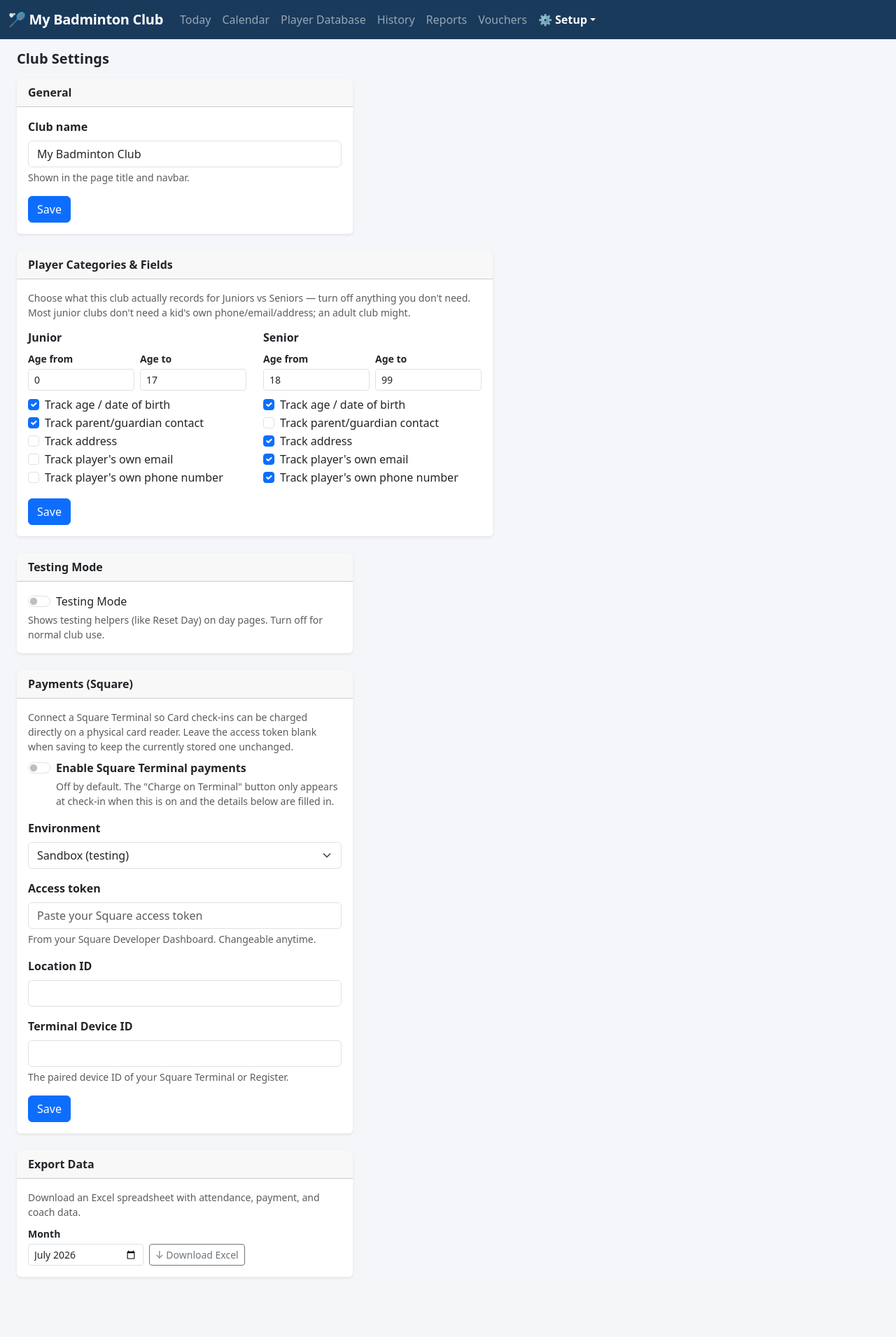
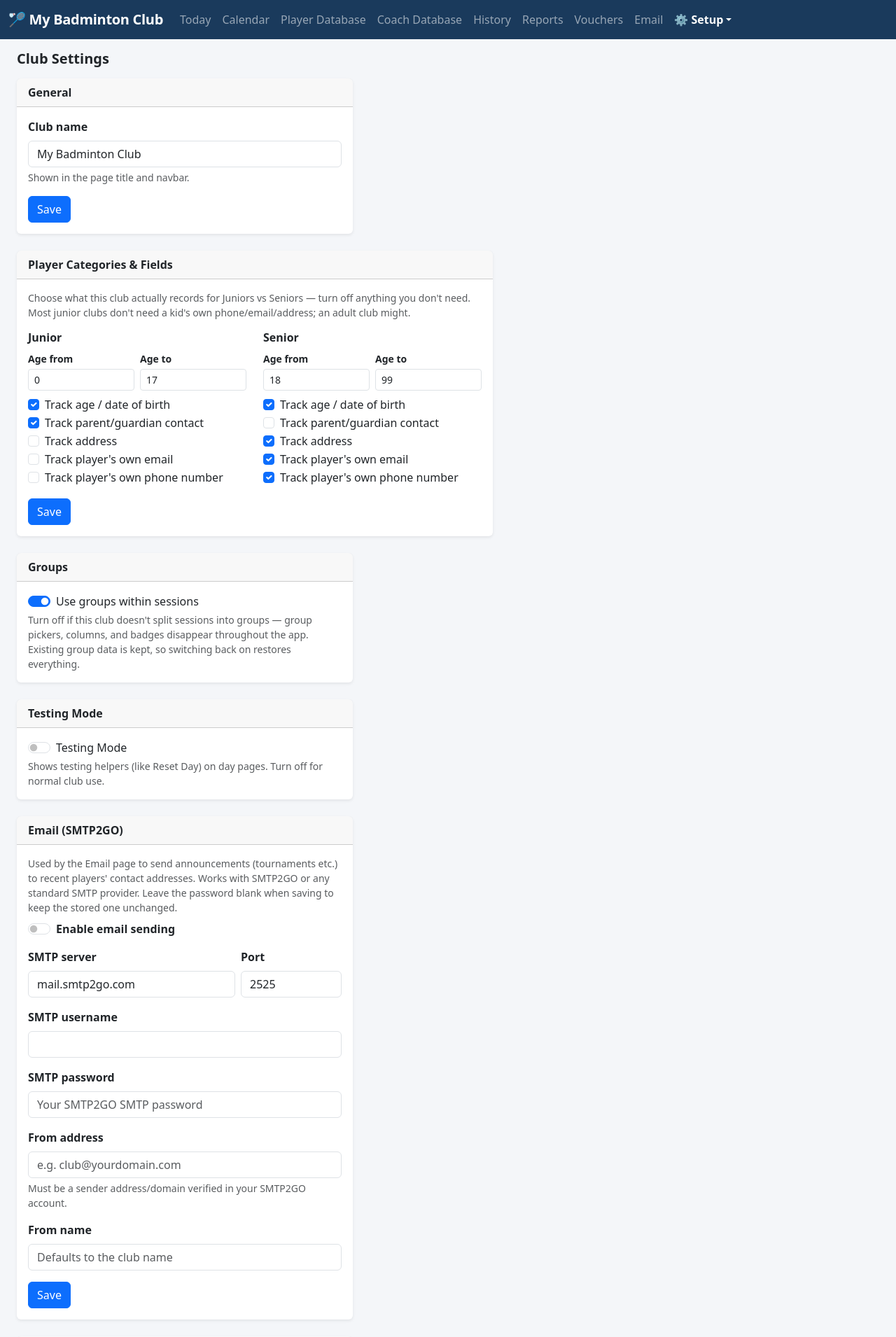
Before and after one commit to markosharknz1/Club_Training, a Flask app: page /settings in a window 1280 px wide. Shown: the top 1910 px of the page at 70% size. Before the commit the page ends 1825 px from the top, so only its background shows below. Run offline with Flask 3, Linux system fonts and the light colour scheme; parts of the project's set-up code (start-up, migrations or seed data) failed here and were passed over; some libraries are stand-ins or nearby versions.

Commit message:
Add groups toggle, Coach Database, and SMTP2GO email announcements
- Club Settings gains a Groups switch (on by default): turning it off
  hides every group picker, column, and badge across Plan Day, the
  check-in desk (tables + modal + group-aware JS row builders),
  Sessions setup, day view, Players list/edit/detail, and the register
  pages. No data is deleted; re-enabling restores everything.
- Coaches promoted from Setup to a top-level Coach Database nav item,
  with per-coach stats: sessions this year, all-time, last coached.
- New Email page + Settings card (SMTP2GO or any SMTP provider,
  opt-in toggle, write-only password): pick everyone who played in the
  last 1/3/6/12 months, see resolved recipients (guardian email for
  juniors, own email for seniors, deduped per family) plus a
  no-email-on-file list, compose and send. One individual email per
  address over one STARTTLS connection - no shared To/CC. Verified
  against a fake SMTP double including auth-failure handling.

Co-Authored-By: Claude Fable 5 <noreply@anthropic.com>

```diff
--- a/app.py
+++ b/app.py
@@ -3,8 +3,9 @@ Badminton Club — junior session management
 Run:  python app.py
 """
 import calendar as _cal_mod
-import glob, json, os, shutil, socket, sys, threading, time, webbrowser
+import glob, json, os, shutil, smtplib, socket, sys, threading, time, webbrowser
 import requests
+from email.mime.text import MIMEText
 from collections import defaultdict, OrderedDict
 from datetime import date, datetime, timedelta
 
@@ -129,14 +130,16 @@ def create_app():
                 'history'  if ep == 'history'            else
                 'reports'  if ep == 'reports'            else
                 'vouchers' if ep == 'vouchers'           else
+                'email'    if ep.startswith('email')     else
                 'sessions' if ep == 'sessions'           else
                 'coaches'  if ep == 'coaches'            else
                 'settings' if ep == 'settings'           else '')
         return {
-            'club_name':    Setting.get('club_name', 'My Badminton Club'),
-            'today':        date.today(),
-            'active_page':  page,
-            'testing_mode': Setting.get('testing_mode', '0') == '1',
+            'club_name':      Setting.get('club_name', 'My Badminton Club'),
+            'today':          date.today(),
+            'active_page':    page,
+            'testing_mode':   Setting.get('testing_mode', '0') == '1',
+            'groups_enabled': Setting.get('groups_enabled', '1') == '1',
         }
 
     # ── Home → redirect to today's day view ──────────────────────────
@@ -725,7 +728,8 @@ def create_app():
                     'group_name':   a.group.name if a.group else None,
                 }
 
-        # Sessions data for JS modal
+        # Sessions data for JS modal (no group options when groups are disabled)
+        use_groups = Setting.get('groups_enabled', '1') == '1'
         sessions_js = [
             {
                 'sd_id':       sd.id,
@@ -733,7 +737,7 @@ def create_app():
                 'price_cash':  int(round(float(sd.template.price_cash or 0))),
                 'price_card':  int(round(float(sd.template.price_card or 0))),
                 'groups':      [{'id': g.id, 'name': g.name}
-                                for g in sd.day_active_groups],
+                                for g in sd.day_active_groups] if use_groups else [],
             }
             for sd in session_dates
         ]
@@ -1334,7 +1338,21 @@ def create_app():
             return redirect(url_for('coaches'))
 
         all_coaches = Coach.query.filter_by(active=True).order_by(Coach.name).all()
-        return render_template('coaches.html', coaches=all_coaches)
+
+        # Coaching stats: sessions coached ever/this year, and last coached date
+        coach_stats = {}
+        this_year = date.today().year
+        for sd in SessionDate.query.all():
+            for c in sd.coaches:
+                st = coach_stats.setdefault(c.id, {'total': 0, 'this_year': 0, 'last': None})
+                st['total'] += 1
+                if sd.date.year == this_year:
+                    st['this_year'] += 1
+                if st['last'] is None or sd.date > st['last']:
+                    st['last'] = sd.date
+
+        return render_template('coaches.html', coaches=all_coaches,
+                               coach_stats=coach_stats, this_year=this_year)
 
     # ── Reports ──────────────────────────────────────────────────────
 
@@ -1406,6 +1424,18 @@ def create_app():
                 Setting.set('club_name', name)
             elif section == 'testing_mode':
                 Setting.set('testing_mode', '1' if request.form.get('testing_mode') else '0')
+            elif section == 'groups':
+                Setting.set('groups_enabled', '1' if request.form.get('groups_enabled') else '0')
+            elif section == 'email':
+                Setting.set('email_enabled', '1' if request.form.get('email_enabled') else '0')
+                Setting.set('smtp_host', request.form.get('smtp_host', '').strip() or 'mail.smtp2go.com')
+                Setting.set('smtp_port', request.form.get('smtp_port', '').strip() or '2525')
+                Setting.set('smtp_username', request.form.get('smtp_username', '').strip())
+                Setting.set('email_from', request.form.get('email_from', '').strip())
+                Setting.set('email_from_name', request.form.get('email_from_name', '').strip())
+                new_pwd = request.form.get('smtp_password', '').strip()
+                if new_pwd:
+                    Setting.set('smtp_password', new_pwd)
             elif section == 'square':
                 Setting.set('square_enabled', '1' if request.form.get('square_enabled') else '0')
                 Setting.set('square_environment', request.form.get('square_environment', 'sandbox'))
@@ -1432,7 +1462,54 @@ def create_app():
                                square_location_id=Setting.get('square_location_id', ''),
                                square_device_id=Setting.get('square_device_id', ''),
                                square_token_set=bool(Setting.get('square_access_token', '')),
+                               email_enabled=Setting.get('email_enabled', '0') == '1',
+                               smtp_host=Setting.get('smtp_host', 'mail.smtp2go.com'),
+                               smtp_port=Setting.get('smtp_port', '2525'),
+                               smtp_username=Setting.get('smtp_username', ''),
+                               email_from=Setting.get('email_from', ''),
+                               email_from_name=Setting.get('email_from_name', ''),
+                               smtp_password_set=bool(Setting.get('smtp_password', '')),
                                field_cfg=_player_field_settings())
+
+    # ── Email players ────────────────────────────────────────────────
+
+    @app.route('/email')
+    def email_players():
+        months = request.args.get('months', 3, type=int)
+        email_map, missing = _recent_player_emails(months)
+        return render_template('email.html',
+                               months=months, email_map=email_map, missing=missing,
+                               email_configured=_email_configured())
+
+    @app.route('/email/send', methods=['POST'])
+    def email_players_send():
+        if not _email_configured():
+            flash('Email is not set up yet — add your SMTP2GO details in Club Settings first.', 'danger')
+            return redirect(url_for('email_players'))
+
+        months  = request.form.get('months', 3, type=int)
+        subject = request.form.get('subject', '').strip()
+        body    = request.form.get('body', '').strip()
+        if not subject or not body:
+            flash('Subject and message are both required.', 'danger')
+            return redirect(url_for('email_players', months=months))
+
+        email_map, _ = _recent_player_emails(months)
+        if not email_map:
+            flash('No recipients found for that period.', 'warning')
+            return redirect(url_for('email_players', months=months))
+
+        try:
+            sent, failures = _send_bulk_email(subject, body, list(email_map.keys()))
+        except (smtplib.SMTPException, OSError) as e:
+            flash(f'Could not send: {e} — check the SMTP details in Club Settings.', 'danger')
+            return redirect(url_for('email_players', months=months))
+
+        msg = f'Sent to {sent} address{"es" if sent != 1 else ""}.'
+        if failures:
+            msg += f' {len(failures)} failed: {", ".join(failures[:5])}{"…" if len(failures) > 5 else ""}.'
+        flash(msg, 'success' if sent and not failures else 'warning')
+        return redirect(url_for('email_players', months=months))
 
     # ── Export ───────────────────────────────────────────────────────
 
@@ -1855,6 +1932,62 @@ def _build_player_matcher(players):
     return find, fuzzy_notes
 
 
+def _email_configured():
+    return (Setting.get('email_enabled', '0') == '1'
+            and bool(Setting.get('smtp_username', ''))
+            and bool(Setting.get('smtp_password', ''))
+            and bool(Setting.get('email_from', '')))
+
+
+def _recent_player_emails(months):
+    """Players who attended in the last `months` months → best contact email.
+    Juniors use guardian email first; Seniors their own email first. Returns
+    (email_map: email → [player names], missing: [player names with no email])."""
+    cutoff = date.today() - timedelta(days=months * 30)
+    pids = {pid for (pid,) in db.session.query(Attendance.player_id)
+            .join(SessionDate, Attendance.session_date_id == SessionDate.id)
+            .filter(SessionDate.date >= cutoff).distinct()}
+    email_map, missing = OrderedDict(), []
+    for p in (Player.query.filter(Player.id.in_(pids), Player.active == True)
+              .order_by(Player.name).all() if pids else []):
+        if p.category == 'Senior':
+            email = (p.own_email or '').strip() or (p.guardian_email or '').strip()
+        else:
+            email = (p.guardian_email or '').strip() or (p.own_email or '').strip()
+        if email:
+            email_map.setdefault(email.lower(), []).append(p.name)
+        else:
+            missing.append(p.name)
+    return email_map, missing
+
+
+def _send_bulk_email(subject, body, addresses):
+    """Send one individual email per address (no shared To/CC — keeps parents'
+    addresses private from each other). Returns (sent_count, failures)."""
+    host      = Setting.get('smtp_host', 'mail.smtp2go.com') or 'mail.smtp2go.com'
+    port      = int(Setting.get('smtp_port', '2525') or 2525)
+    user      = Setting.get('smtp_username', '')
+    password  = Setting.get('smtp_password', '')
+    from_addr = Setting.get('email_from', '')
+    from_name = Setting.get('email_from_name', '') or Setting.get('club_name', '')
+
+    sent, failures = 0, []
+    with smtplib.SMTP(host, port, timeout=30) as server:
+        server.starttls()
+        server.login(user, password)
+        for addr in addresses:
+            try:
+                msg = MIMEText(body, 'plain', 'utf-8')
+                msg['Subject'] = subject
+                msg['From']    = f'{from_name} <{from_addr}>' if from_name else from_addr
+                msg['To']      = addr
+                server.send_message(msg)
+                sent += 1
+            except smtplib.SMTPException as e:
+                failures.append(f'{addr} ({e.__class__.__name__})')
+    return sent, failures
+
+
 def _reports_data(months, session_filter):
     """Shared attendance-trend data for the Reports page and its Excel export.
     Player counts only — no money. `months` <= 0 means all time."""
--- a/templates/base.html
+++ b/templates/base.html
@@ -41,6 +41,9 @@
           <a class="nav-link {% if active_page=='players'  %}active fw-semibold{% endif %}" href="/players">Player Database</a>
         </li>
         <li class="nav-item">
+          <a class="nav-link {% if active_page=='coaches'  %}active fw-semibold{% endif %}" href="/coaches">Coach Database</a>
+        </li>
+        <li class="nav-item">
           <a class="nav-link {% if active_page=='history'  %}active fw-semibold{% endif %}" href="/history">History</a>
         </li>
         <li class="nav-item">
@@ -49,12 +52,14 @@
         <li class="nav-item">
           <a class="nav-link {% if active_page=='vouchers'  %}active fw-semibold{% endif %}" href="/vouchers">Vouchers</a>
         </li>
+        <li class="nav-item">
+          <a class="nav-link {% if active_page=='email'  %}active fw-semibold{% endif %}" href="/email">Email</a>
+        </li>
         <li class="nav-item dropdown">
-          <a class="nav-link dropdown-toggle {% if active_page in ['sessions','coaches','settings'] %}active fw-semibold{% endif %}"
+          <a class="nav-link dropdown-toggle {% if active_page in ['sessions','settings'] %}active fw-semibold{% endif %}"
              href="#" data-bs-toggle="dropdown">⚙ Setup</a>
           <ul class="dropdown-menu dropdown-menu-dark">
             <li><a class="dropdown-item" href="/sessions">Training Sessions</a></li>
-            <li><a class="dropdown-item" href="/coaches">Coaches</a></li>
             <li><hr class="dropdown-divider"></li>
             <li><a class="dropdown-item" href="/settings">Club Settings</a></li>
           </ul>
--- a/templates/day/plan.html
+++ b/templates/day/plan.html
@@ -7,7 +7,7 @@
     <h5 class="mb-0 fw-bold">
       {% if is_today %}Today — {% endif %}{{ d.strftime('%A, %d %B %Y') }}
     </h5>
-    <div class="text-muted small">Select which sessions run today and which groups are active.</div>
+    <div class="text-muted small">Select which sessions run today{% if groups_enabled %} and which groups are active{% endif %}.</div>
   </div>
   <a href="/day/{{ d.isoformat() }}" class="btn btn-outline-secondary btn-sm">← Back</a>
 </div>
@@ -51,6 +51,7 @@
         </div>
       </div>
 
+      {% if groups_enabled %}
       {% if s.active_groups %}
       <div class="card-body py-3" id="groups-{{ s.id }}"
            {% if s.day_of_week != d.weekday() %}style="display:none"{% endif %}>
@@ -75,6 +76,7 @@
            {% if s.day_of_week != d.weekday() %}style="display:none"{% endif %}>
         <span class="text-muted small fst-italic">No groups defined for this session.</span>
       </div>
+      {% endif %}
       {% endif %}
     </div>
     {% endfor %}
--- a/templates/day/view.html
+++ b/templates/day/view.html
@@ -77,7 +77,7 @@
           {% endfor %}
         </div>
         {% endif %}
-        {% if sd.day_active_groups %}
+        {% if groups_enabled and sd.day_active_groups %}
         <div class="d-flex flex-wrap gap-1">
           {% for g in sd.day_active_groups %}
           <span class="badge bg-light text-dark border" style="font-size:.7rem">{{ g.name }}</span>
@@ -168,7 +168,7 @@
 <div class="text-center py-5">
   <div class="text-muted mb-3" style="font-size:2.5rem">📋</div>
   <h6 class="fw-semibold mb-1">No sessions planned for this day</h6>
-  <p class="text-muted small mb-4">Choose which training sessions run and which groups are active.</p>
+  <p class="text-muted small mb-4">Choose which training sessions run{% if groups_enabled %} and which groups are active{% endif %}.</p>
   <a href="/day/{{ d.isoformat() }}/plan" class="btn btn-primary btn-lg px-5">
     Plan This Day →
   </a>
--- a/templates/players/edit.html
+++ b/templates/players/edit.html
@@ -55,6 +55,7 @@
               {% endfor %}
             </select>
           </div>
+          {% if groups_enabled %}
           <div class="col-md-6">
             <label class="form-label fw-semibold">Group</label>
             <select name="group_id" id="edit-group" class="form-select">
@@ -66,6 +67,7 @@
               {% endfor %}
             </select>
           </div>
+          {% endif %}
           <div class="col-12">
             <label class="form-label fw-semibold">Notes</label>
             <input type="text" name="notes" class="form-control" value="{{ player.notes or '' }}">
@@ -171,6 +173,7 @@ document.addEventListener('DOMContentLoaded', () => applyFieldVisibility('edit',
 // Cascade groups on session change
 document.getElementById('edit-session').addEventListener('change', function() {
   const grp = document.getElementById('edit-group');
+  if (!grp) return;
   grp.innerHTML = '<option value="">— none —</option>';
   if (!this.value) return;
   fetch('/api/groups/' + this.value)
--- a/templates/register/select_players.html
+++ b/templates/register/select_players.html
@@ -39,7 +39,7 @@
     {% set ns = namespace(cur_group=None) %}
     {% for p in regulars | sort(attribute='default_group.name') %}
       {% set gname = p.default_group.name if p.default_group else 'No group' %}
-      {% if gname != ns.cur_group %}
+      {% if groups_enabled and gname != ns.cur_group %}
         {% set ns.cur_group = gname %}
         <div class="section-header px-3">{{ gname }}</div>
       {% endif %}
--- a/templates/sessions/list.html
+++ b/templates/sessions/list.html
@@ -51,6 +51,7 @@
         </div>
       </div>
 
+      {% if groups_enabled %}
       {# Groups #}
       <div class="d-flex justify-content-between align-items-center mb-2">
         <span class="text-muted small fw-semibold text-uppercase" style="font-size:.68rem;letter-spacing:.06em">Groups</span>
@@ -66,11 +67,14 @@
       {% else %}
       <div class="text-muted small fst-italic">No groups defined.</div>
       {% endif %}
+      {% endif %}
 
       <div class="text-muted small mt-2">
         {{ s.dates | length }} occurrence{{ 's' if s.dates|length != 1 }} recorded
+        {% if groups_enabled %}
         &nbsp;·&nbsp;
         {{ s.groups | selectattr('active') | list | length }} group{{ 's' if (s.groups|selectattr('active')|list|length) != 1 }}
+        {% endif %}
       </div>
     </div>
   </div>
--- a/templates/settings.html
+++ b/templates/settings.html
@@ -118,6 +118,24 @@
 </div>
 
 <div class="card shadow-sm border-0 mt-4" style="max-width:480px">
+  <div class="card-header fw-semibold">Groups</div>
+  <div class="card-body">
+    <form method="post" action="/settings">
+      <input type="hidden" name="section" value="groups">
+      <div class="form-check form-switch">
+        <input class="form-check-input" type="checkbox" role="switch" name="groups_enabled"
+               id="groups-enabled-toggle" value="1" {% if groups_enabled %}checked{% endif %}
+               onchange="this.form.submit()">
+        <label class="form-check-label" for="groups-enabled-toggle">Use groups within sessions</label>
+      </div>
+      <div class="form-text">Turn off if this club doesn't split sessions into groups — group
+        pickers, columns, and badges disappear throughout the app. Existing group data is kept,
+        so switching back on restores everything.</div>
+    </form>
+  </div>
+</div>
+
+<div class="card shadow-sm border-0 mt-4" style="max-width:480px">
   <div class="card-header fw-semibold">Testing Mode</div>
   <div class="card-body">
     <form method="post" action="/settings">
@@ -129,6 +147,56 @@
         <label class="form-check-label" for="testing-mode-toggle">Testing Mode</label>
       </div>
       <div class="form-text">Shows testing helpers (like Reset Day) on day pages. Turn off for normal club use.</div>
+    </form>
+  </div>
+</div>
+
+<div class="card shadow-sm border-0 mt-4" style="max-width:480px">
+  <div class="card-header fw-semibold">Email (SMTP2GO)</div>
+  <div class="card-body">
+    <p class="text-muted small mb-2">
+      Used by the Email page to send announcements (tournaments etc.) to recent players'
+      contact addresses. Works with SMTP2GO or any standard SMTP provider.
+      Leave the password blank when saving to keep the stored one unchanged.
+    </p>
+    <form method="post" action="/settings">
+      <input type="hidden" name="section" value="email">
+      <div class="form-check form-switch mb-3">
+        <input class="form-check-input" type="checkbox" role="switch" name="email_enabled"
+               id="email-enabled-toggle" value="1" {% if email_enabled %}checked{% endif %}>
+        <label class="form-check-label fw-semibold" for="email-enabled-toggle">Enable email sending</label>
+      </div>
+      <div class="row g-2 mb-3">
+        <div class="col-8">
+          <label class="form-label fw-semibold">SMTP server</label>
+          <input type="text" name="smtp_host" class="form-control" value="{{ smtp_host }}">
+        </div>
+        <div class="col-4">
+          <label class="form-label fw-semibold">Port</label>
+          <input type="number" name="smtp_port" class="form-control" value="{{ smtp_port }}">
+        </div>
+      </div>
+      <div class="mb-3">
+        <label class="form-label fw-semibold">SMTP username</label>
+        <input type="text" name="smtp_username" class="form-control" value="{{ smtp_username }}" autocomplete="off">
+      </div>
+      <div class="mb-3">
+        <label class="form-label fw-semibold">SMTP password</label>
+        <input type="password" name="smtp_password" class="form-control" autocomplete="off"
+               placeholder="{{ '•••••••• (already set — leave blank to keep)' if smtp_password_set else 'Your SMTP2GO SMTP password' }}">
+      </div>
+      <div class="mb-3">
+        <label class="form-label fw-semibold">From address</label>
+        <input type="email" name="email_from" class="form-control" value="{{ email_from }}"
+               placeholder="e.g. club@yourdomain.com">
+        <div class="form-text">Must be a sender address/domain verified in your SMTP2GO account.</div>
+      </div>
+      <div class="mb-3">
+        <label class="form-label fw-semibold">From name</label>
+        <input type="text" name="email_from_name" class="form-control" value="{{ email_from_name }}"
+               placeholder="Defaults to the club name">
+      </div>
+      <button type="submit" class="btn btn-primary">Save</button>
     </form>
   </div>
 </div>
```
Also changed, not shown: CLAUDE.md (+32 -0 lines), templates/coaches.html (+12 -2 lines), templates/day/checkin.html (+16 -14 lines), templates/email.html (added, +101 -0 lines), templates/players/detail.html (+6 -4 lines), templates/players/list.html (+10 -4 lines), templates/register/run.html (+6 -4 lines).
